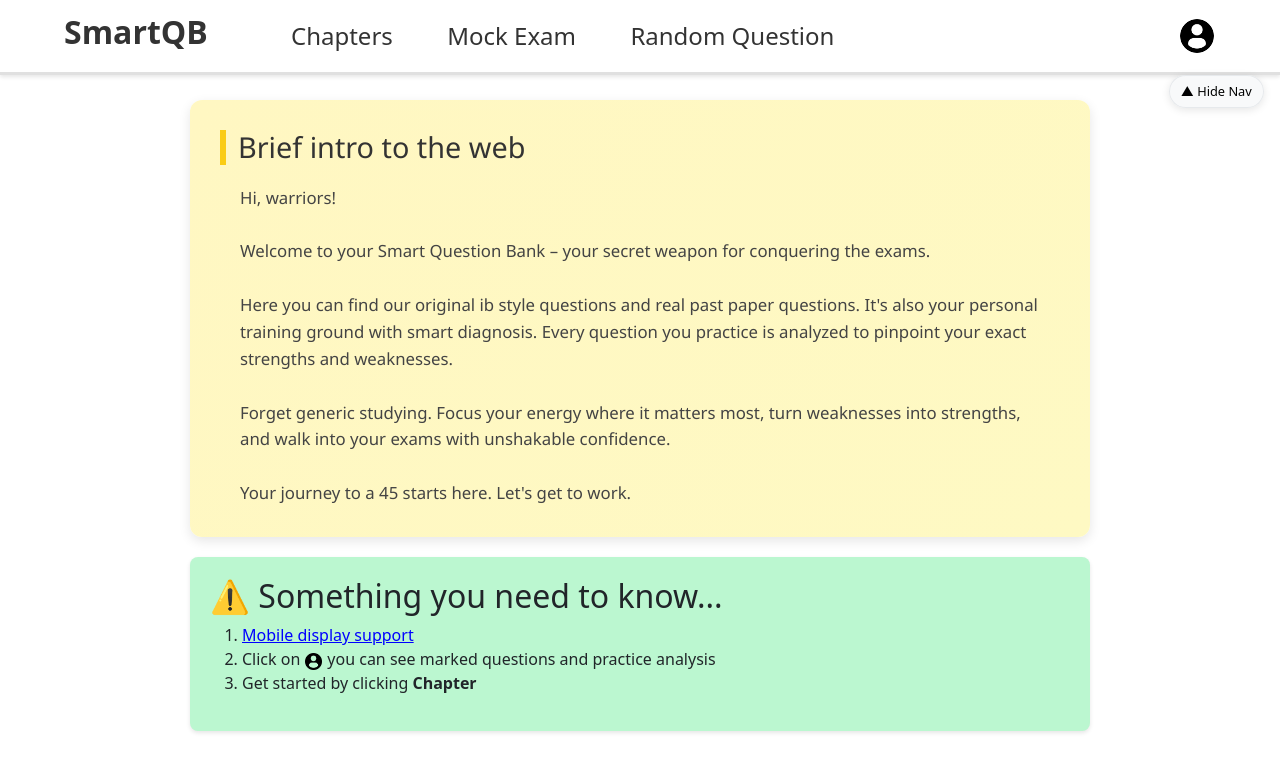
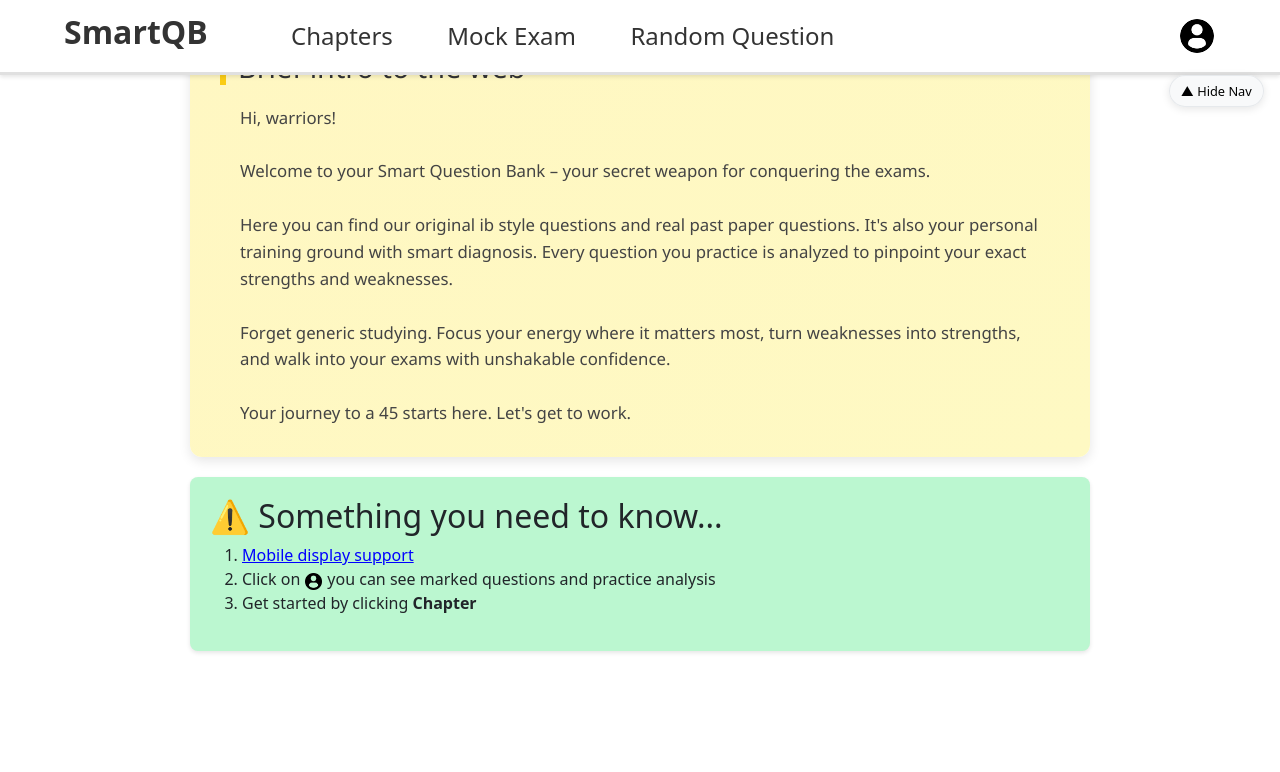
Before and after one commit to ZijiHu321/SmartQuestionBank, a Next.js app: page / in a window 1280 px wide. Shown: the top 772 px of the page. Built offline with nearby package versions, Linux system fonts and the light colour scheme.

Commit message:
Deleted padding

```diff
--- a/app/page.tsx
+++ b/app/page.tsx
@@ -12,11 +12,7 @@ export default function HomePage() {
         }
     }, [showVideo]);
     return (
-        <main
-        style={{
-            paddingTop: `80px`,
-            transition: "padding-top 0.3s ease-in-out",
-          }}>
+        <main>
             <div className="introBox">
                 <h2>Brief intro to the web</h2>
                 <p>
```
